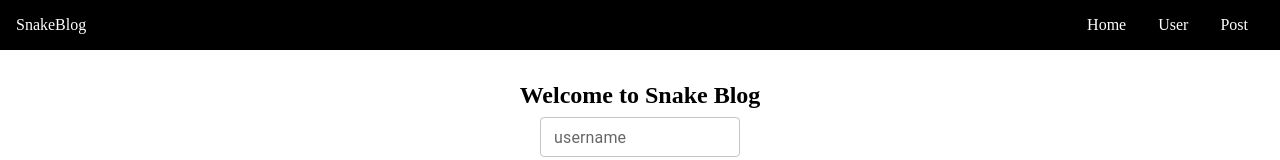
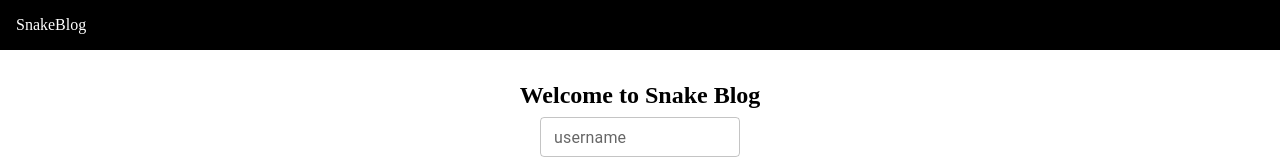
Before and after one commit to piamboat/react-blog, a React (Vite) app: page / in a window 1280 px wide. Shown: the top 160 px of the page. Built offline with nearby package versions, Linux system fonts and the light colour scheme.

Commit message:
fix nav menu

```diff
--- a/src/components/NavMain.tsx
+++ b/src/components/NavMain.tsx
@@ -1,16 +1,18 @@
-import {Link} from "react-router-dom"
+import { Link, useLocation } from "react-router-dom";
 
 const NavMain: React.FC = () => {
+  const location = useLocation();
   return (
     <nav>
       <div className="logo">SnakeBlog</div>
+      {location.pathname != "/" && (
         <div className="nav-link">
-                <Link to="/">Home</Link>
           <Link to="/user">User</Link>
           <Link to="/post">Post</Link>
         </div>
+      )}
     </nav>
-    )
-}
+  );
+};
 
 export default NavMain;
```
Lines whose indentation alone changed are shown as unchanged.
